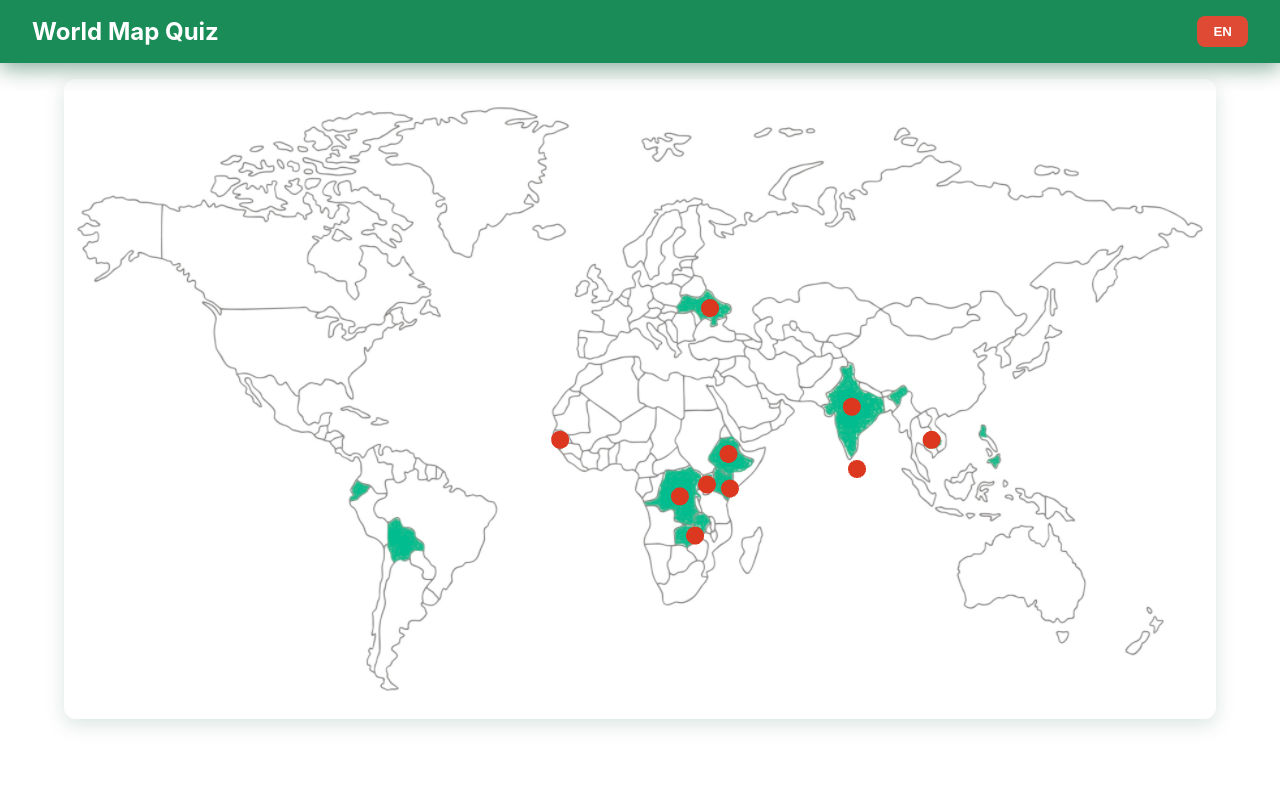
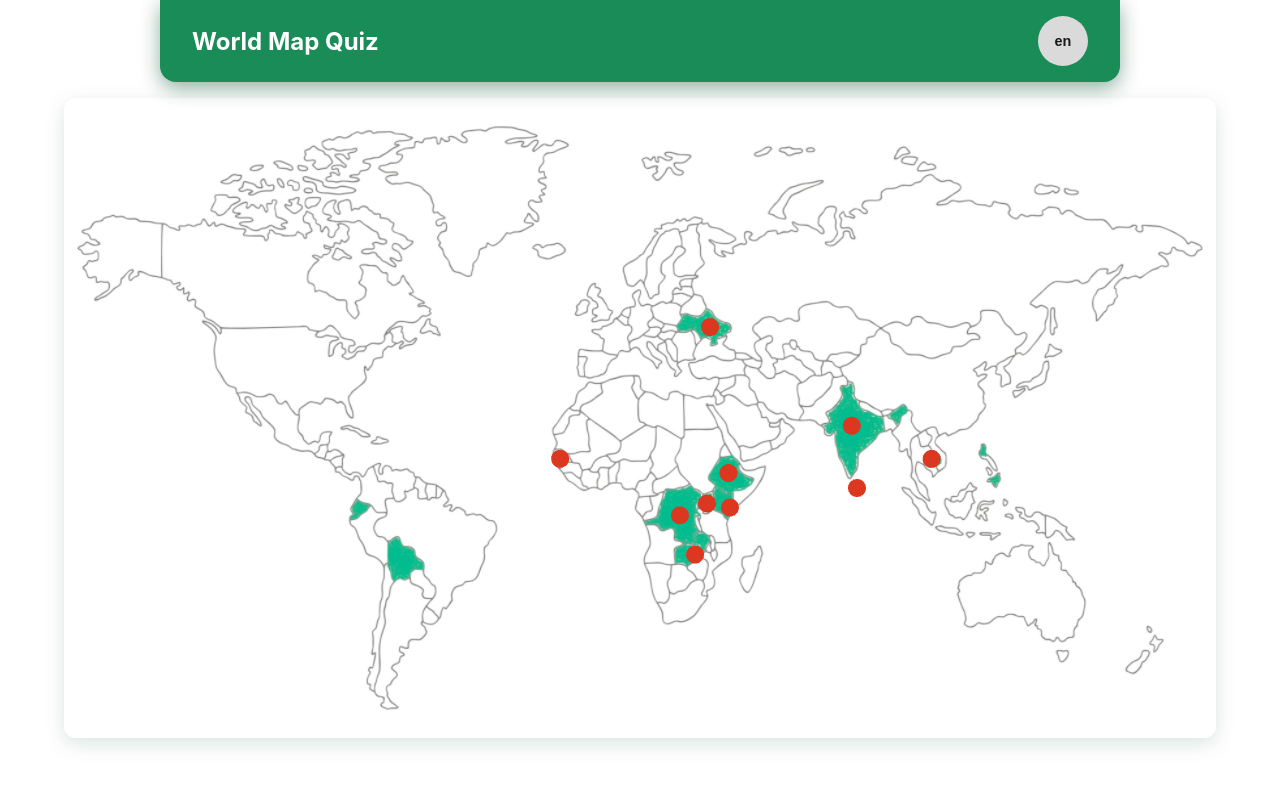
Before and after one commit to madamsetty/worldmap-quiz, a Vue app: page / in a window 1280 px wide. Shown: the top 786 px of the page. Built offline with nearby package versions, Linux system fonts and the light colour scheme.

Commit message:
Changed menu bar to 60% centered

```diff
--- a/src/App.vue
+++ b/src/App.vue
@@ -3,7 +3,7 @@
     <!-- Top Menu -->
     <header class="menu">
       <h1>World Map Quiz</h1>
-      <button @click="toggleLang">{{ currentLang.toUpperCase() }}</button>
+      <button @click="toggleLang">{{ currentLang }}</button>
     </header>
 
     <!-- 2D World Map Component -->
@@ -67,6 +67,8 @@ body {
 
 /* Header Menu Styles */
 .menu {
+  width: 70%;
+  margin: 0 auto;
   display: flex;
   justify-content: space-between;
   align-items: center;
@@ -78,6 +80,8 @@ body {
   opacity: 0.9;
   z-index: 10;
   box-shadow: 0 6px 20px rgba(0, 80, 45, 0.5);
+  border-bottom-left-radius: 16px;
+  border-bottom-right-radius: 16px;
 }
 
 .menu h1 {
@@ -87,17 +91,23 @@ body {
 }
 
 .menu button {
-  padding: 0.5rem 1rem;
+  width: 50px;
+  height: 50px;
   border: none;
-  background-color: #dc371f;
-  border-radius: 8px;
+  background-color: #d6d6d6;
+  border-radius: 50%;
   cursor: pointer;
   font-weight: bold;
-  color: #FFFFFF;
+  color: #000000;
+  display: flex;
+  align-items: center;
+  justify-content: center;
+  font-size: 0.9rem;
+  transition: background-color 0.2s ease;
 }
 
 .menu button:hover {
-  background-color: #e0e0e0;
-  color: #000000;
+  background-color: #e74c3c;
+  color: #ffffff;
 }
 </style>
```
